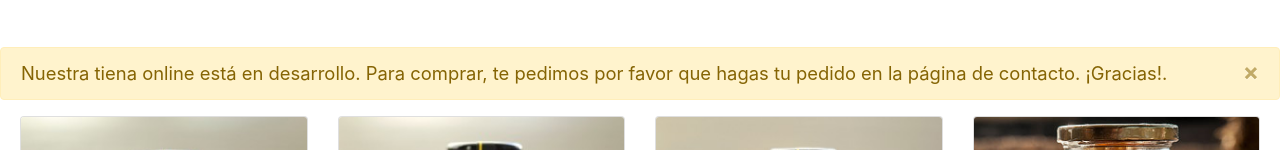
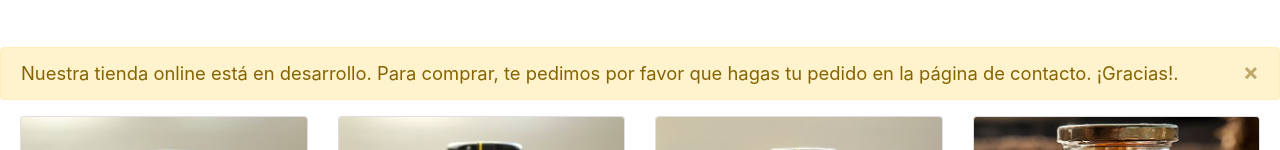
Before and after one commit to CarlosSalez/miel_del_oeste, a website: page pages/productos.html in a window 1280 px wide. Shown: the part 445-595 px from the top of the page. Drawn offline with nearby package versions, Linux system fonts and the light colour scheme.

Commit message:
Update productos.html

```diff
--- a/pages/productos.html
+++ b/pages/productos.html
@@ -69,7 +69,7 @@
     </section>
 
     <div class="alert alert-warning alert-dismissible fade show" role="alert">
-        Nuestra tiena online está en desarrollo. Para comprar, te pedimos por favor que hagas tu pedido en la página de
+        Nuestra tienda online está en desarrollo. Para comprar, te pedimos por favor que hagas tu pedido en la página de
         contacto.
         ¡Gracias!.
         <button type="button" class="close" data-dismiss="alert" aria-label="Close">
```
